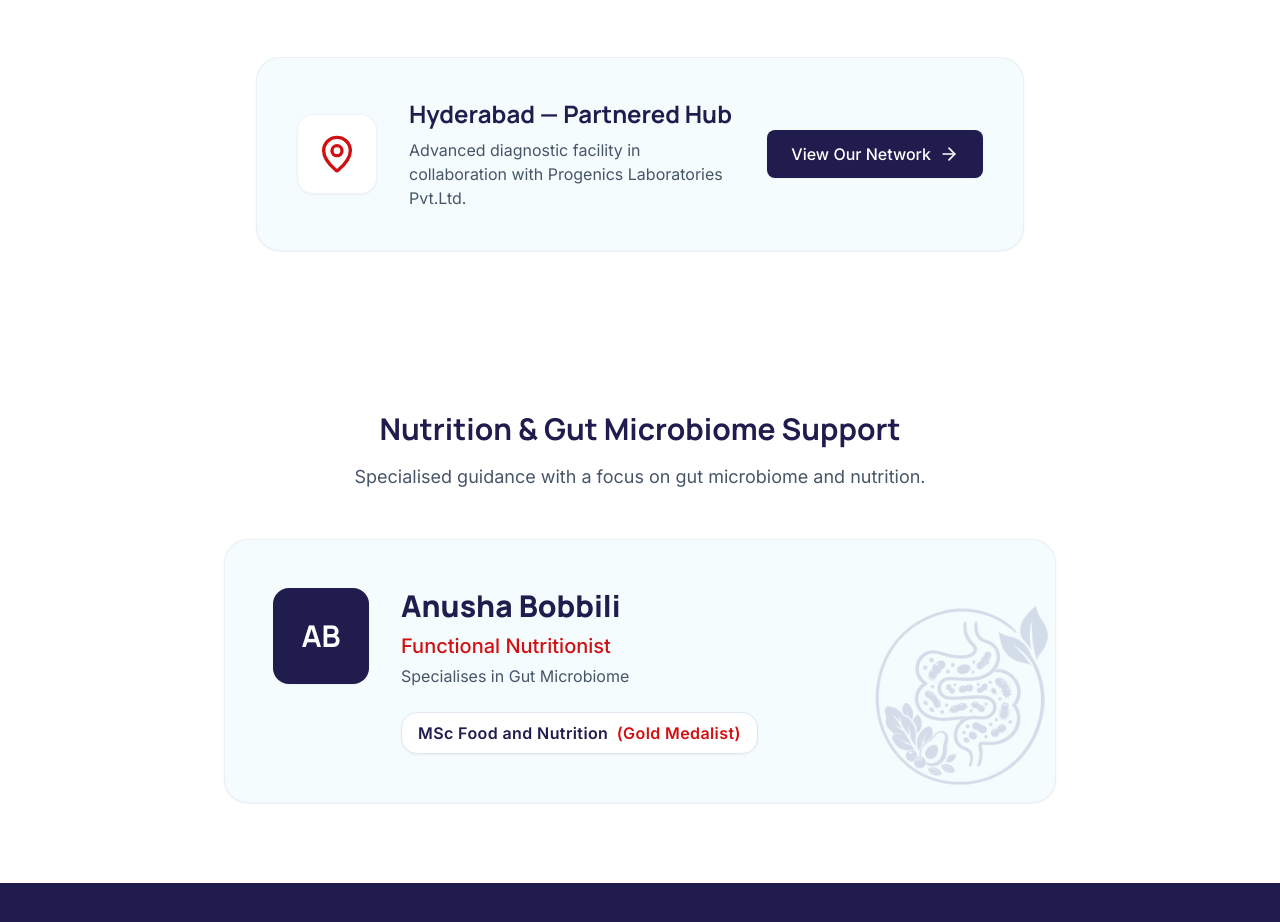
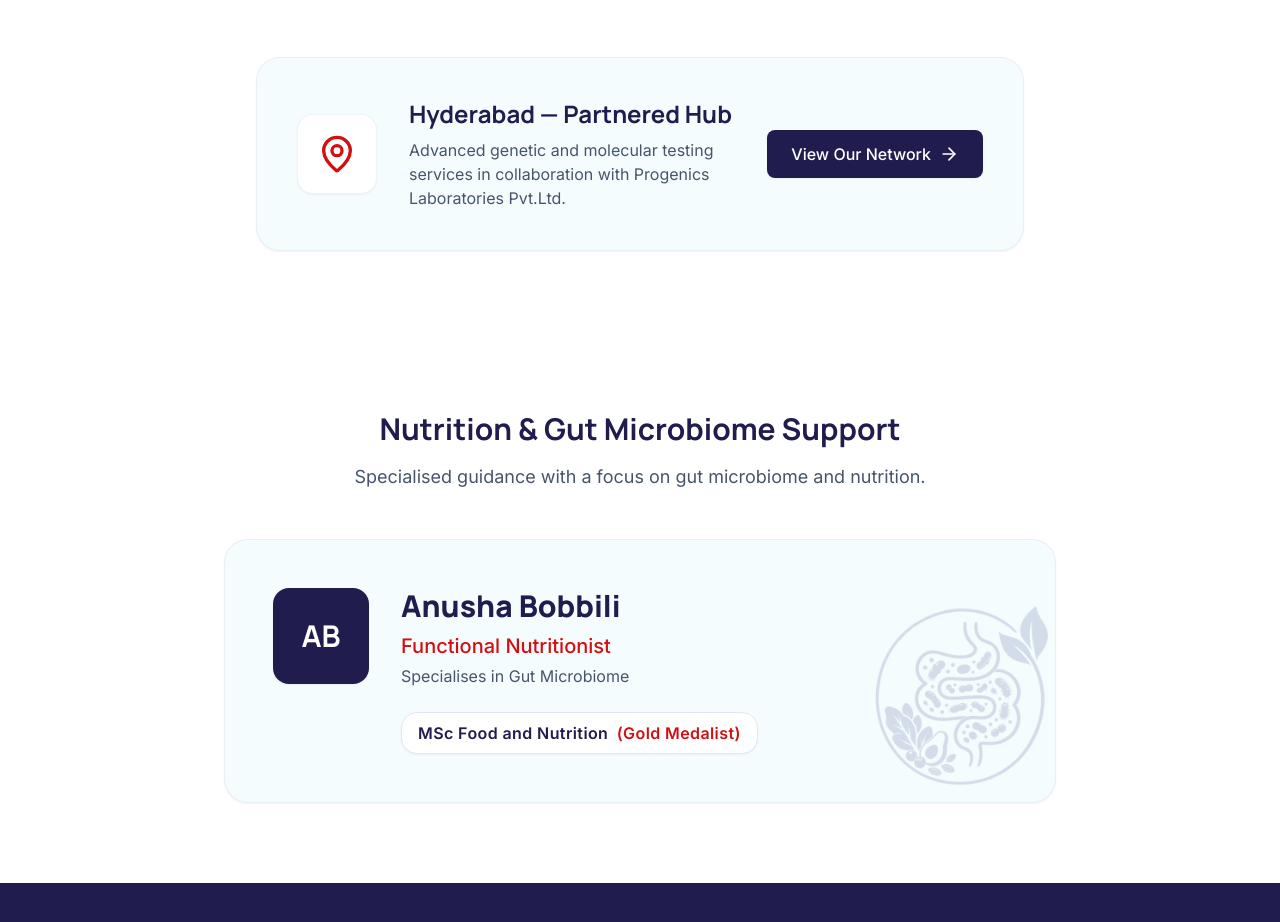
Before and after one commit to richards1928/genesisdiagnostics, a React (Vite) app: page /advanced-genetic-tests in a window 1280 px wide. Shown: the part 3360-4282 px from the top of the page. Built offline with nearby package versions, Linux system fonts and the light colour scheme.

Commit message:
Fix Progenics network wording

```diff
--- a/src/pages/AdvancedDiagnosticsPage.tsx
+++ b/src/pages/AdvancedDiagnosticsPage.tsx
@@ -183,7 +183,7 @@ function PartneredNetworkSection() {
                 Hyderabad — Partnered Hub
               </h3>
               <p className="text-slate-600 mb-0">
-                Advanced diagnostic facility in collaboration with Progenics Laboratories Pvt.Ltd.
+                Advanced genetic and molecular testing services in collaboration with Progenics Laboratories Pvt.Ltd.
               </p>
             </div>
 
```
